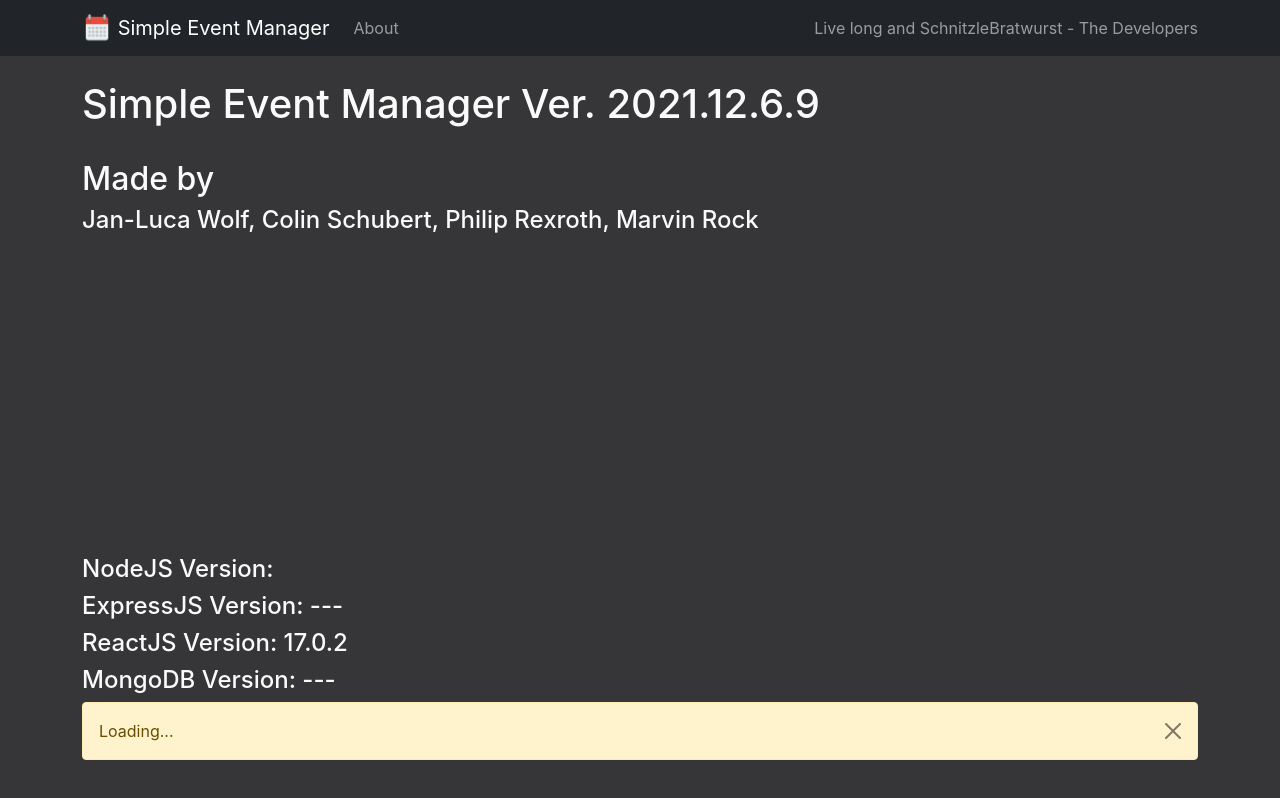
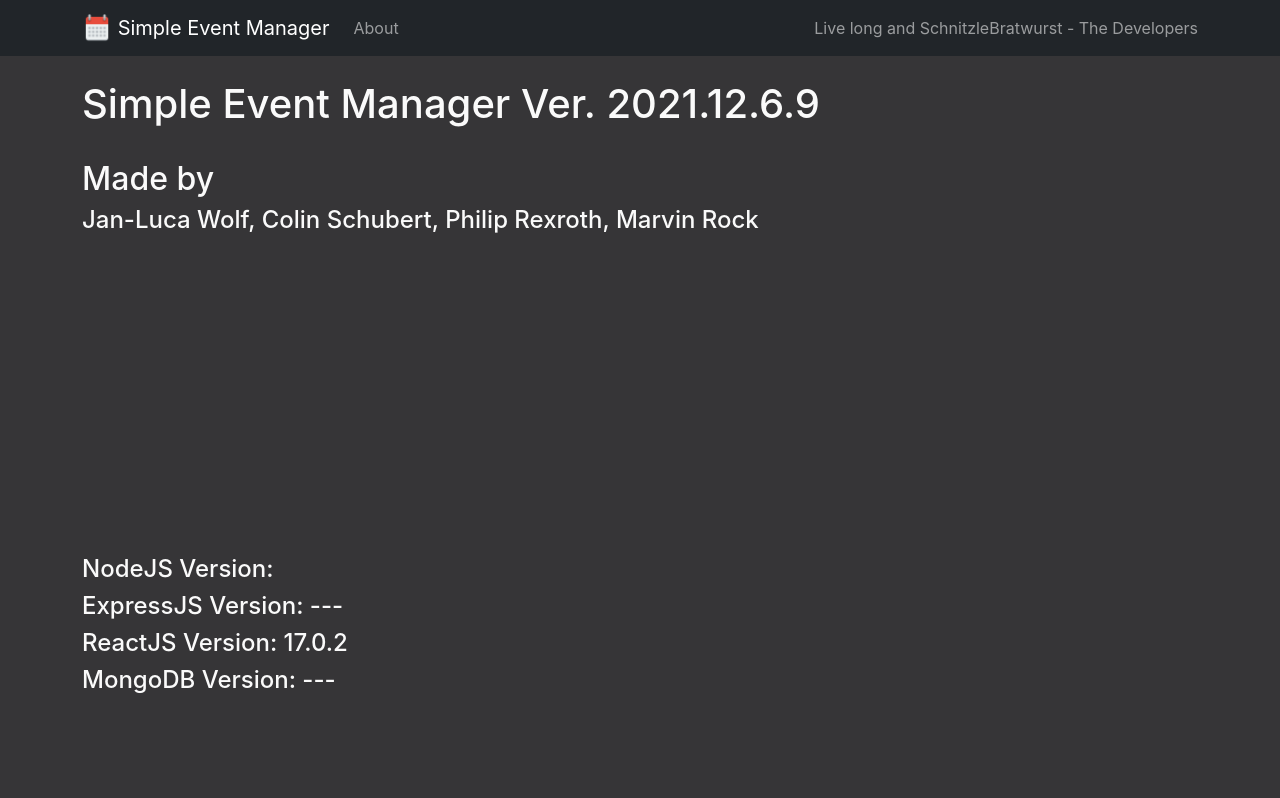
Before and after one commit to Rexphel/SchnitzleBratwurst, a React (Create React App) app in the folder frontend-react/: page /about in a window 1280 px wide. Built offline with nearby package versions, Linux system fonts and the light colour scheme; no server answers.

Commit message:
commented out FetchComponent on About Page

```diff
--- a/frontend-react/src/About.js
+++ b/frontend-react/src/About.js
@@ -29,7 +29,7 @@ export default function About() {
             <h4> ReactJS Version: {REACT_VERSION}</h4>
             <h4> MongoDB Version: {MONGODB_VERSION}</h4>
 
-            <FetchComponent />
+            {/* <FetchComponent /> */}
         </div>
         </ThemeProvider>
     );
```
